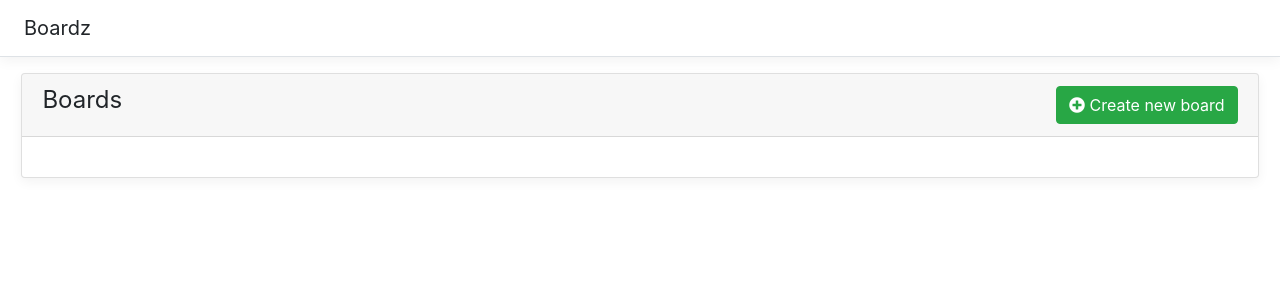
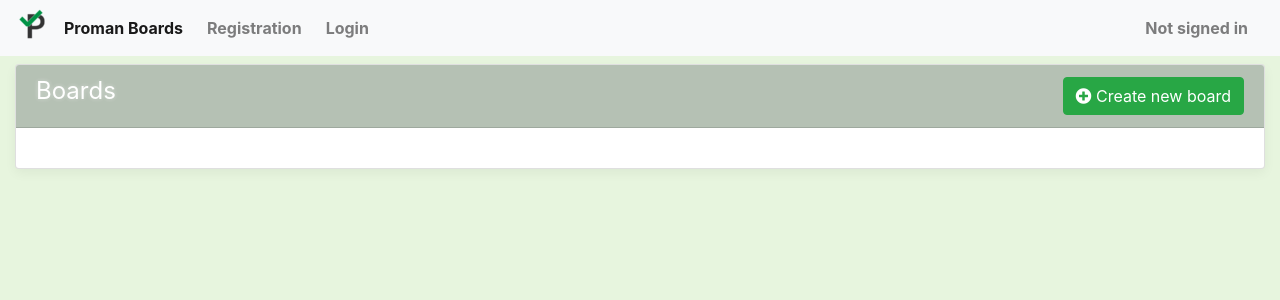
Before and after one commit to TudorDan/Proman-2, a Flask app: page / in a window 1280 px wide. Shown: the top 300 px of the page. Run offline with Flask 2, Linux system fonts and the light colour scheme; data that the repository does not hold is empty; some libraries are stand-ins or nearby versions.

Commit message:
Add user registration / login

```diff
--- a/app.py
+++ b/app.py
@@ -1,8 +1,9 @@
-from flask import Flask, render_template, request, jsonify, url_for
+from flask import Flask, render_template, request, jsonify, redirect, url_for, session
 
 import boards_manager
 
 app = Flask(__name__)
+app.secret_key = 'Zalmodegikos'
 
 
 @app.route('/')
@@ -104,6 +105,50 @@ def drag_update_task():
     return jsonify({'success': True})
 
 
+@app.route('/registration', methods=['GET', 'POST'])
+def register_user():
+    user_ok = True
+    if request.method == 'POST':
+        username = request.form['username']
+        password = request.form['password']
+
+        user_ok = boards_manager.check_user(username)
+
+        if user_ok:
+            hashed_password = boards_manager.hash_password(password)
+            boards_manager.add_new_user(username, hashed_password)
+            return redirect(url_for('index'))
+        else:
+            user_ok = False
+    return render_template('register.html', user_ok=user_ok)
+
+
+@app.route('/user-login', methods=['GET', 'POST'])
+def login():
+    user_ok = True
+    if request.method == 'POST':
+        username = request.form['username']
+        password = request.form['password']
+
+        user_data = boards_manager.get_user_data_by_username(username)
+        print(user_data['name'])
+        if user_data is None or boards_manager.verify_password(password, user_data['password']) is False:
+            user_ok = False
+        else:
+            session['logged_in'] = True
+            session['username'] = user_data['name']
+            session['user_id'] = user_data['id']
+            return redirect(url_for('index'))
+    return render_template('login.html', user_ok=user_ok)
+
+
+@app.route('/user-logout')
+def logout():
+    session.clear()
+    session['logged_in'] = False
+    return redirect(url_for('index'))
+
+
 @app.route('/api/getdata')
 def get_data():
     data = [
--- a/static/css/style.css
+++ /dev/null
@@ -1,51 +0,0 @@
-html {
-    font-size: 14px;
-}
-
-@media (min-width: 768px) {
-    html {
-        font-size: 16px;
-    }
-}
-
-.container {
-    max-width: 99%;
-}
-
-.pricing-header {
-    max-width: 700px;
-}
-
-.card-deck .card {
-    min-width: 220px;
-}
-
-.border-top {
-    border-top: 1px solid #e5e5e5;
-}
-
-.border-bottom {
-    border-bottom: 1px solid #e5e5e5;
-}
-
-.box-shadow {
-    box-shadow: 0 .25rem .75rem rgba(0, 0, 0, .05);
-}
-
-.alert {
-    font-weight: bolder;
-    display: none;
-}
-
-.status {
-    min-height: 100px;
-    padding: 5px;
-}
-
-.task {
-    min-height: 50px;
-}
-
-.task > h5 {
-    display: inline-block;
-}
--- /dev/null
+++ b/static/css/stylish.css
@@ -0,0 +1,80 @@
+html {
+    font-size: 14px;
+}
+
+@media (min-width: 768px) {
+    html {
+        font-size: 16px;
+    }
+}
+
+.container {
+    max-width: 100%;
+}
+
+.pricing-header {
+    max-width: 700px;
+}
+
+.card-deck .card {
+    min-width: 220px;
+}
+
+.border-top {
+    border-top: 1px solid #e5e5e5;
+}
+
+.border-bottom {
+    border-bottom: 1px solid #e5e5e5;
+}
+
+.box-shadow {
+    box-shadow: 0 .25rem .75rem rgba(0, 0, 0, .05);
+}
+
+/* STUDENT STYLING */
+.alert {
+    font-weight: bolder;
+    display: none;
+}
+
+.status-css {
+    min-height: 100px;
+    padding: 5px;
+}
+
+.status-css > h5, .task-css > h5 {
+    width: fit-content;
+}
+
+.task-css {
+    background-color: #D3D0DA;
+    min-height: 50px;
+}
+
+/*.task > h5 {*/
+/*    display: inline-block;*/
+/*}*/
+
+body {
+    color: #177199;
+    font-weight: bolder;
+    background-color: #E7F5DE;
+}
+
+.card-header {
+    background-color: #B5C1B4;
+}
+
+.card-header h4 {
+    color: #fff;
+    text-shadow: 0 0 4px rgba(255, 255, 255, .3), 0 0 6px rgba(255, 255, 255, .2);
+}
+
+.board-css {
+    background-color: #EBF2EA;
+}
+
+.div.card.mb-2 {
+    background-color: white;
+}
--- a/static/js/app.js
+++ b/static/js/app.js
@@ -11,57 +11,26 @@ async function getBoards() {
     let serverResponse = await fetch(url_boards);
     let jsonResponse = await serverResponse.json();
     await showBoards(jsonResponse);
-    // fetch(url_boards)
-    //     .then((serverResponse) => {
-    //         return serverResponse.json();
-    //     })
-    //     .then((jsonResponse) => {
-    //         console.log('1');
-    //         showBoards(jsonResponse);
-    //     });
 }
 
 async function getStatuses() {
     let serverResponse = await fetch(url_statuses);
     let jsonResponse = await serverResponse.json();
     await showStatuses(jsonResponse);
-    // fetch(url_statuses)
-    //     .then((serverResponse) => {
-    //         return serverResponse.json();
-    //     })
-    //     .then((jsonResponse) => {
-    //         console.log('2');
-    //         showStatuses(jsonResponse);
-    //     });
 }
 
 async function getTasks() {
     let serverResponse = await fetch(url_tasks);
     let jsonResponse = await serverResponse.json();
     await showTasks(jsonResponse);
-    // fetch(url_tasks)
-    //     .then((serverResponse) => {
-    //         return serverResponse.json();
-    //     })
-    //     .then((jsonResponse) => {
-    //         console.log('3');
-    //         showTasks(jsonResponse);
-    //     });
 }
 
 async function showBoards(boards) {
     for (let board of boards) {
         let boards_container = document.getElementById('boards-container');
-        // card_template = `<div class="card float-left mb-2" style="width:120px;">
-        // <div class="card-body">
-        // <h5 class="card-title" id="board-title-`+board.id+`" contenteditable="true"
-        // onfocusout="updateBoardTitle(` + board.id + `)">` + board.title + `</h5>
-        // <a href="#" class="btn btn-primary" onClick="getCardsForBoard(` + board.id + `)">Show Cards</a>
-        // </div>
-        // </div>`
         let board_template = `
         <div class="card mb-2">
-            <div class="card-body" id="board-${board.id}">
+            <div class="card-body board-css" id="board-${board.id}">
                 <div class="row mb-2">
                     <h5 class="card-title float-left" id="board-title-${board.id}" contenteditable="true"
                     onfocusout="updateBoardTitle(${board.id})">${board.title}</h5>
@@ -91,10 +60,12 @@ async function showStatuses(statuses) {
         let board = document.querySelector(`#board-${status.board_id}`);
         let statusTemplate = `
         <div class="collapse" id="collapse-board-${status.board_id}">
-            <div class="float-left card border border-secondary status mb-2" id="status-${status.id}"
+            <div class="float-left card border border-secondary status-css mb-2" id="status-${status.id}"
              ondrop="drop(event)" ondragover="allowDrop(event)">
-                <h5 id="status-title-${status.id}" contenteditable="true"
-                onfocusout="updateStatusTitle(${status.id})" ondrop="preventDrop(event)">${status.title}</h5>
+                <h5 id="status-title-${status.id}" contenteditable="true" class="mx-auto"
+                onfocusout="updateStatusTitle(${status.id})" ondrop="preventDrop(event)">
+                    ${status.title}
+                </h5>
             </div>
         </div>`;
         board.innerHTML += statusTemplate;
@@ -105,10 +76,12 @@ async function showTasks(tasks) {
     for (let task of tasks) {
         let status = document.querySelector(`#status-${task.status_id}`);
         let taskTemplate = `
-        <div id="task-${task.id}" class="border border-secondary task mb-2" draggable="true" ondragstart="drag(event)"
-        ondrop="preventDrop(event)">
-            <h5 id="task-title-${task.id}" contenteditable="true"
-            onfocusout="updateTaskTitle(${task.id})">${task.title}</h5>
+        <div id="task-${task.id}" class="border border-secondary task-css mb-2" draggable="true"
+        ondragstart="drag(event)" ondrop="preventDrop(event)">
+            <h5 id="task-title-${task.id}" contenteditable="true" onfocusout="updateTaskTitle(${task.id})"
+            class="mx-auto">
+                ${task.title}
+            </h5>
         </div>`;
         status.innerHTML += taskTemplate;
     }
@@ -316,7 +289,7 @@ async function drop(ev) {
 
     ev.target.appendChild(document.getElementById(data));
     const taskId = data.replace('task-', '');
-    const statusId = document.getElementById(data).parentElement.id.replace('status-', '');
+    const statusId = ev.target.id.replace('status-', '');
 
     let dataToBePosted = {
             task_id: taskId,
--- a/templates/index.html
+++ b/templates/index.html
@@ -1,15 +1,52 @@
 {% extends 'layout.html' %}
 
 {% block head %}
-    <script src="/static/js/app.js" defer></script>
+    <script src="{{ url_for('static', filename='js/app.js') }}" defer></script>
 {% endblock %}
 
 {% block content %}
-    <div class="d-flex flex-column flex-md-row align-items-center p-3 px-md-4 mb-3 bg-white border-bottom box-shadow">
-        <h5 class="my-0 mr-md-auto font-weight-normal">Boardz</h5>
-    </div>
+    <nav class="navbar navbar-expand-lg navbar-light bg-light sticky-top">
+        <button class="navbar-toggler" type="button" data-toggle="collapse" data-target="#navbarText"
+                aria-controls="navbarText" aria-expanded="false" aria-label="Toggle navigation">
+            <span class="navbar-toggler-icon"></span>
+        </button>
+        <div class="collapse navbar-collapse" id="navbarText">
+            <ul class="navbar-nav mr-auto">
+                <li>
+                    <img src="{{ url_for('static', filename='favicon/favicon-32x32.png') }}">
+                </li>
+                <li class="nav-item active ml-2">
+                    <a class="nav-link" href="#">Proman Boards<span class="sr-only">(current)</span></a>
+                </li>
+                {% if session['logged_in'] %}
+                    <li class="nav-item ml-2">
+                        <a class="nav-link" id="statistics" href="#">Create Private Board</a>
+                    </li>
+                    <li class="nav-item ml-2">
+                        <a class="nav-link" href="/user-logout">Logout</a>
+                    </li>
+                {% else %}
+                    <li class="nav-item ml-2">
+                        <a class="nav-link" href="/registration">Registration</a>
+                    </li>
+                    <li class="nav-item ml-2">
+                        <a class="nav-link" href="/user-login">Login</a>
+                    </li>
+                {% endif %}
 
-    <div class="container">
+
+            </ul>
+            <span class="navbar-text mr-3">
+                {% if session['logged_in'] %}
+                    Signed in as {{ session['username'] }}
+                {% else %}
+                    Not signed in
+                {% endif %}
+            </span>
+        </div>
+    </nav>
+
+    <div class="container mt-2">
 
 
         <div class="row">
--- a/templates/layout.html
+++ b/templates/layout.html
@@ -8,7 +8,7 @@
 
     <link rel="stylesheet" type="text/css" href="../static/css/fontawesome5.13.all.min.css">
     <link rel="stylesheet" type="text/css" href="../static/css/bootstrap4.4.1.min.css">
-    <link rel="stylesheet" type="text/css" href="../static/css/style.css">
+    <link rel="stylesheet" type="text/css" href="../static/css/stylish.css">
     <link rel="shortcut icon" href="{{ url_for('static', filename='favicon/favicon.ico') }}">
     <link rel="icon" type="image/png" sizes="32x32" href="{{ url_for('static', filename='favicon/favicon-32x32.png') }}">
     <link rel="icon" type="image/png" sizes="96x96" href="{{ url_for('static', filename='favicon/favicon-96x96.png') }}">
```
Also changed, not shown: boards_manager.py (+43 -8 lines), templates/login.html (added, +69 -0 lines), templates/register.html (added, +70 -0 lines).
